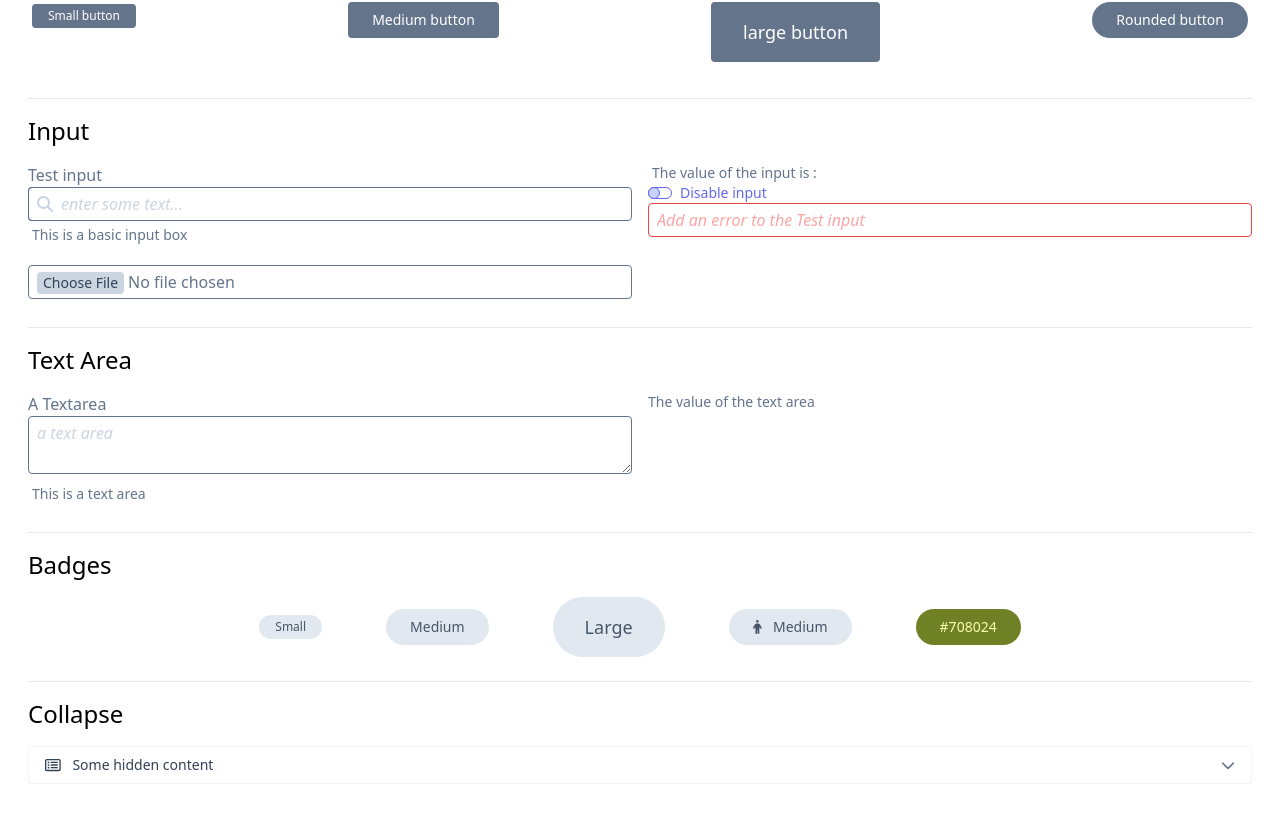
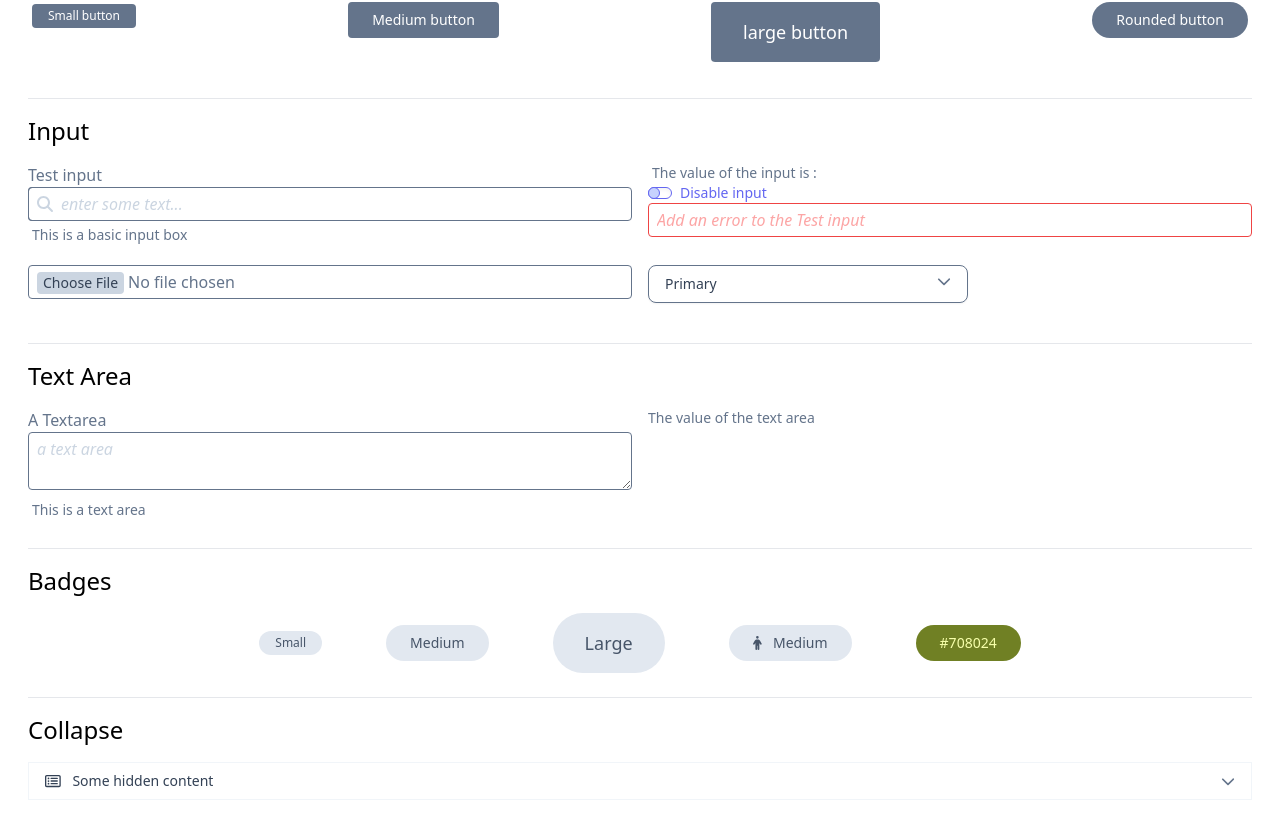
Before and after one commit to richardhulbert/vue3-tailwind-components, a Vue app: page / in a window 1280 px wide. Shown: the part 702-1530 px from the top of the page. Built offline with nearby package versions, Linux system fonts and the light colour scheme.

Commit message:
TwSelect.vue amended to show errors (like input and text area) Added a link to TwCollapse README.md

```diff
--- a/package.json
+++ b/package.json
@@ -1,6 +1,6 @@
 {
   "name": "vue3-tailwind-components",
-  "version": "0.2.2",
+  "version": "0.2.3",
   "description": "A library of Vue 3 components that use Tailwind",
   "keywords": [
     "vue3",
--- a/src/App.vue
+++ b/src/App.vue
@@ -350,10 +350,13 @@ function handleChangeTheme() {
           <tw-input placeholder="Add an error to the Test input" color="danger"
                     v-model="inputError"></tw-input>
         </div>
-        <div>
+        <div class="block">
           <tw-input @changed="handleChangedFile" type="file" :color="accentColor"></tw-input>
         </div>
-
+<div>
+  <tw-select label="Select a color" class="w-80" v-model="accentColor" :color="accentColor"
+             :items="colors" :error="inputError" ></tw-select>
+</div>
         <div>
           <p>{{ fileInfo }}</p>
         </div>
--- a/src/components/select/TwSelect.vue
+++ b/src/components/select/TwSelect.vue
@@ -9,6 +9,8 @@
       <span class="text-left flex-1 ">{{ dLabel }}</span>
       <tw-icon :class="chevronClass" class="transition-transform" icon="chevron-down"></tw-icon>
     </button>
+
+    <p class="m-1 text-sm text-danger-500" v-if="hasError">{{error}}</p>
 
     <!-- Panel -->
     <div v-if="open"
@@ -55,6 +57,10 @@ export default {
     formNameAndId: {
       type: String,
       default: (Math.random() + 1).toString(36).substring(5)
+    },
+    error:{
+      type:String,
+      default:''
     }
   },
   data() {
@@ -134,20 +140,26 @@ export default {
     }
   },
   computed: {
+    hasError(){
+      return this.error.length>0
+    },
     chevronClass() {
-      return this.open ? "rotate-180 text-" + this.color + '-500 dark:text-' + this.color + '-100' : "text-" + this.color + '-500 dark:text-' + this.color + '-100'
+      let color = this.hasError?'danger':this.color
+      return this.open ? "rotate-180 text-" + color + '-500 dark:text-' + color + '-100' : "text-" + color + '-500 dark:text-' + color + '-100'
     },
     calculatedValue() {
       return (this.items.length > 0 && this.selectedItemIndex > -1) ? this.items[this.selectedItemIndex].value : ''
     },
     buttonClass() {
       let op = this.disabled ? ' opacity-50 ' : ''
+      if(this.hasError) return 'border-danger-500 hover:bg-danger-100 text-danger-700 dark:bg-danger-500 dark:text-danger-100' + op
       return 'border-' + this.color + '-500 hover:bg-' + this.color + '-100 text-' + this.color + '-700 dark:bg-' + this.color + '-500 dark:text-' + this.color + '-100' + op
     },
     panelClass() {
       return 'bg-white dark:bg-' + this.color + '-500 border border-' + this.color + '-500';
     }
 
+
   },
 
 }
```
Also changed, not shown: src/components/select/README.md, 1 other file (tests, documents, lock files or other folders).
